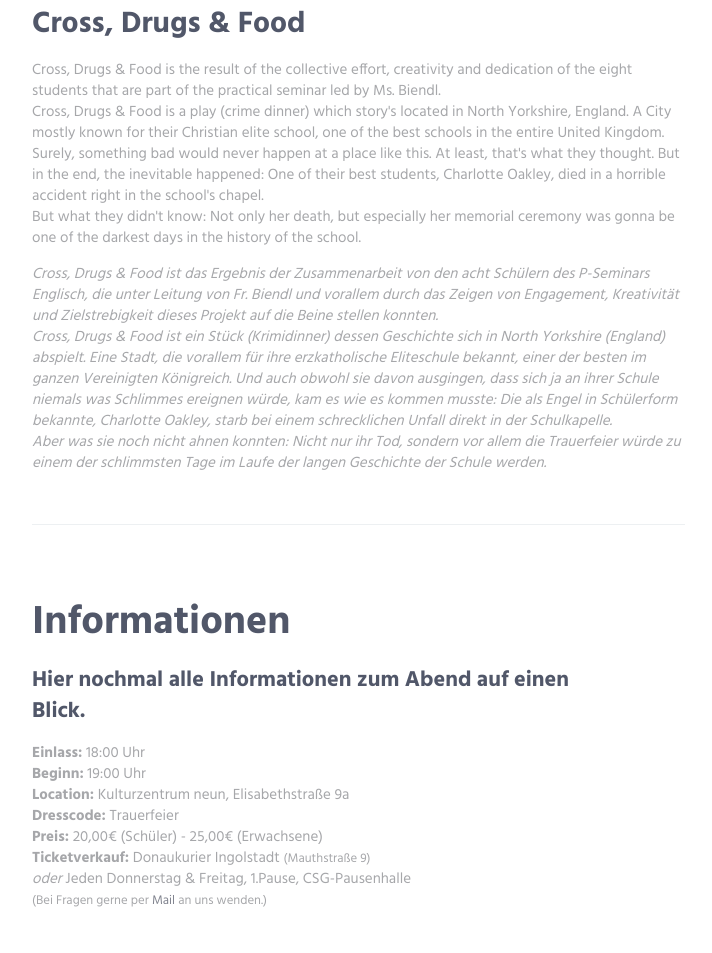
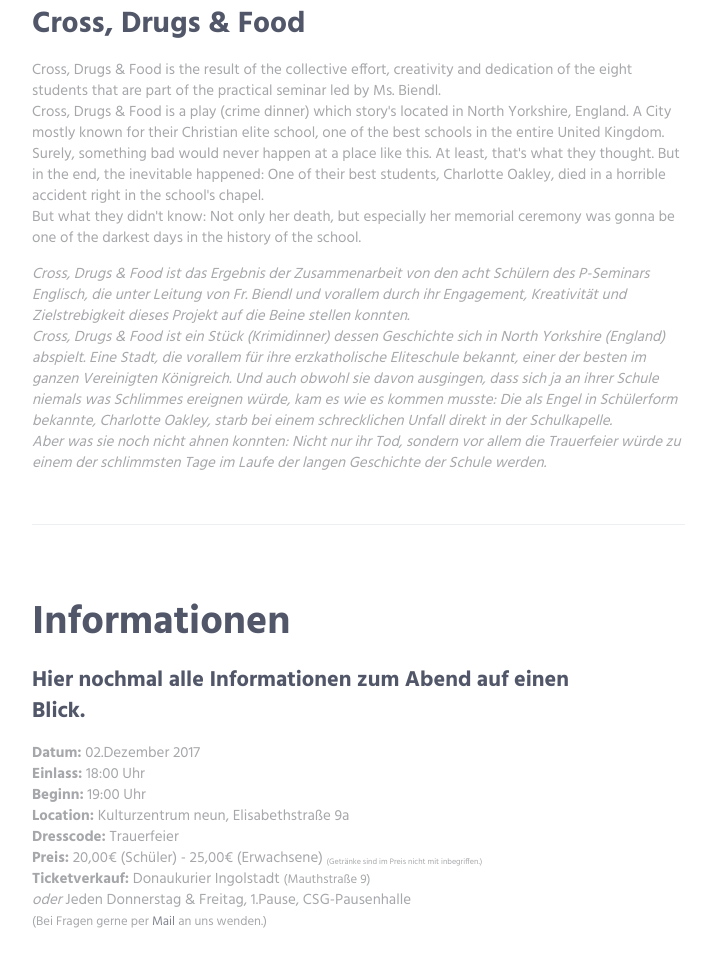
Before and after one commit to neonpinku/crossdrugsnfood, a plain HTML site: page index.html in a window 1280 px wide. Shown: the part 627-1580 px from the top of the page, without its empty margins (38-750 px from the left). Drawn offline with Linux system fonts and the light colour scheme.

Commit message:
smallcontentupdate

```diff
--- a/index.html
+++ b/index.html
@@ -115,7 +115,7 @@
                                     <p>Cross, Drugs &amp; Food is the result of the collective effort, creativity and dedication of the eight students that are part of the practical seminar led by Ms. Biendl. <br>
                                          Cross, Drugs &amp; Food is a play (crime dinner) which story's located in North Yorkshire, England. A City mostly known for their Christian elite school, one of the best schools in the entire United Kingdom. Surely, something bad would never happen at a place like this. At least, that's what they thought. But in the end, the inevitable happened: One of their best students, Charlotte Oakley, died in a horrible accident right in the school's chapel. <br>
                                          But what they didn't know: Not only her death, but especially her memorial ceremony was gonna be one of the darkest days in the history of the school.</p>
-                                    <p><i>Cross, Drugs &amp; Food ist das Ergebnis der Zusammenarbeit von den acht Schülern des P-Seminars Englisch, die unter Leitung von Fr. Biendl und vorallem durch das Zeigen von Engagement, Kreativität und Zielstrebigkeit dieses Projekt auf die Beine stellen konnten. <br>
+                                    <p><i>Cross, Drugs &amp; Food ist das Ergebnis der Zusammenarbeit von den acht Schülern des P-Seminars Englisch, die unter Leitung von Fr. Biendl und vorallem durch ihr Engagement, Kreativität und Zielstrebigkeit dieses Projekt auf die Beine stellen konnten. <br>
                                     Cross, Drugs &amp; Food ist ein Stück (Krimidinner) dessen Geschichte sich in North Yorkshire (England) abspielt. Eine Stadt, die vorallem für ihre erzkatholische Eliteschule bekannt, einer der besten im ganzen Vereinigten Königreich. Und auch obwohl sie davon ausgingen, dass sich ja an ihrer Schule niemals was Schlimmes ereignen würde, kam es wie es kommen musste: Die als Engel in Schülerform bekannte, Charlotte Oakley, starb bei einem schrecklichen Unfall direkt in der Schulkapelle.<br>
                                     Aber was sie noch nicht ahnen konnten: Nicht nur ihr Tod, sondern vor allem die Trauerfeier würde zu einem der schlimmsten Tage im Laufe der langen Geschichte der Schule werden.</i></p>
                                 </div>
@@ -138,7 +138,9 @@
                         <h1>Informationen</h1>
                         <h3>Hier nochmal alle Informationen zum Abend auf einen Blick.</h3>
                         <p>
-                        <b>Einlass:</b> 18:00 Uhr
+                            <b>Datum:</b> 02.Dezember 2017
+                            <br>
+                            <b>Einlass:</b> 18:00 Uhr
                         <br>
                         <b>Beginn:</b> 19:00 Uhr
                         <br>
@@ -146,10 +148,10 @@
                         <br>
                         <b>Dresscode:</b> Trauerfeier
                         <br>
-                        <b>Preis:</b> 20,00€ (Schüler) - 25,00€ (Erwachsene)
+                        <b>Preis:</b> 20,00€ (Schüler) - 25,00€ (Erwachsene) <small><small><sub>(Getränke sind im Preis nicht mit inbegriffen.)</sub></small></small>
                         <br>
                         <b>Ticketverkauf:</b> Donaukurier Ingolstadt <small>(Mauthstraße 9)</small> <br> <i>oder</i> Jeden Donnerstag &amp; Freitag, 1.Pause, CSG-Pausenhalle <br>
-                        <small>(Bei Fragen gerne per <a href:"mailto:crossdrugsnfood@gmail.com">Mail</a> an uns wenden.)</small>
+                        <small>(Bei Fragen gerne per <a href="mailto:crossdrugsnfood@gmail.com">Mail</a> an uns wenden.)</small>
 
                         <br>
                         </p>
```
